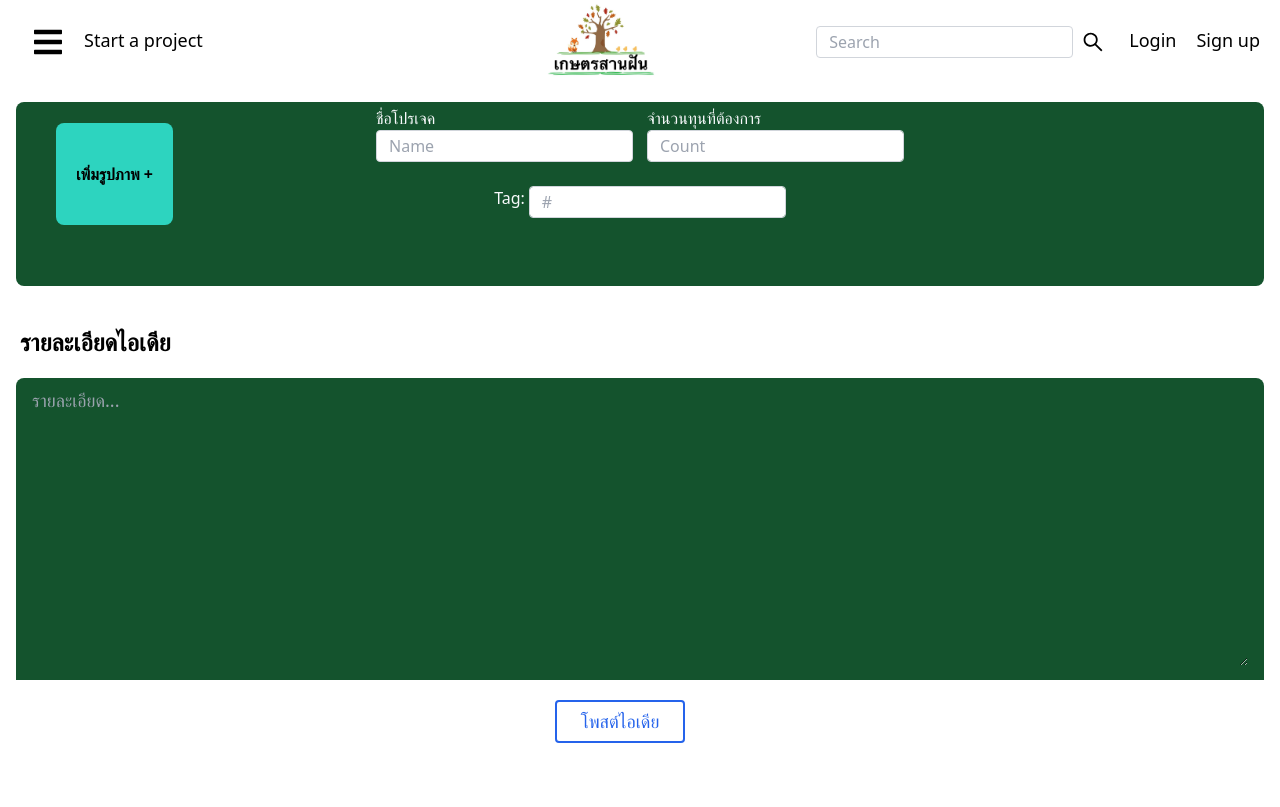
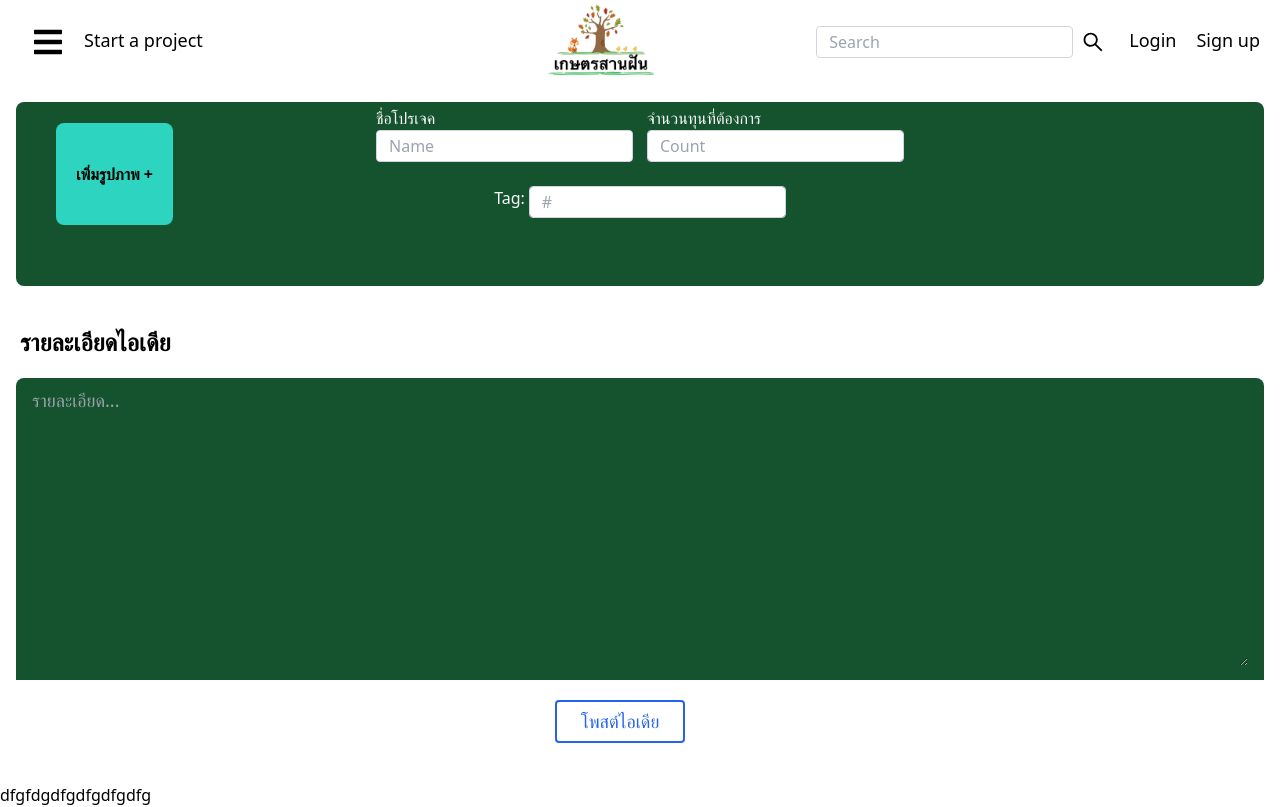
Before and after one commit to Woogad/Farm-idea, a React (Create React App) app in the folder front-end/: page /idea-inves in a window 1280 px wide. Built offline with nearby package versions, Linux system fonts and the light colour scheme.

Commit message:
modified:   front-end/src/Page/IdeaInvestPage.js

```diff
--- a/front-end/src/Page/IdeaInvestPage.js
+++ b/front-end/src/Page/IdeaInvestPage.js
@@ -7,6 +7,8 @@ export default function IdeaInvestPage() {
         <>
             <Menu />
             <IdeaInvest />
+
+            dfgfdgdfgdfgdfgdfg
         </>
     )
 }
```
